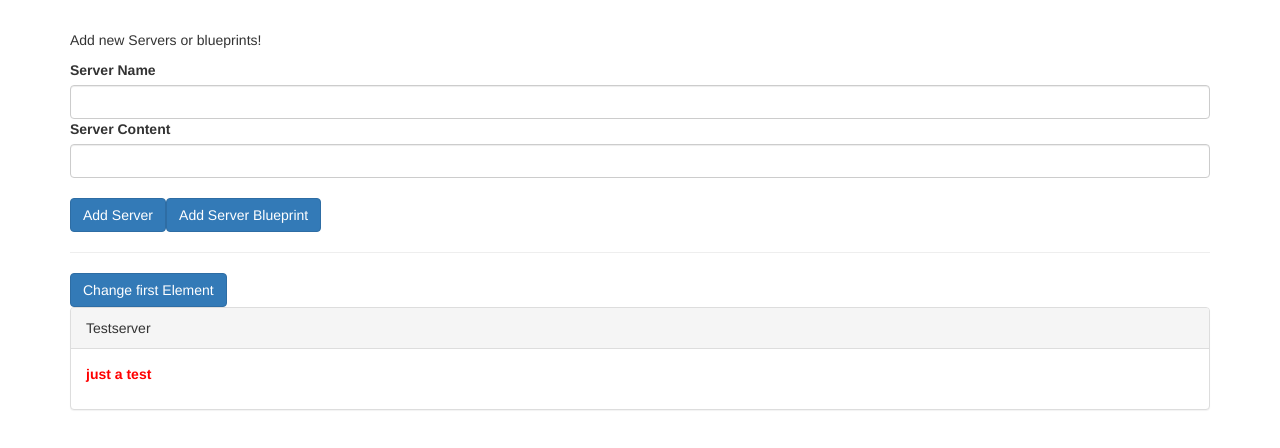
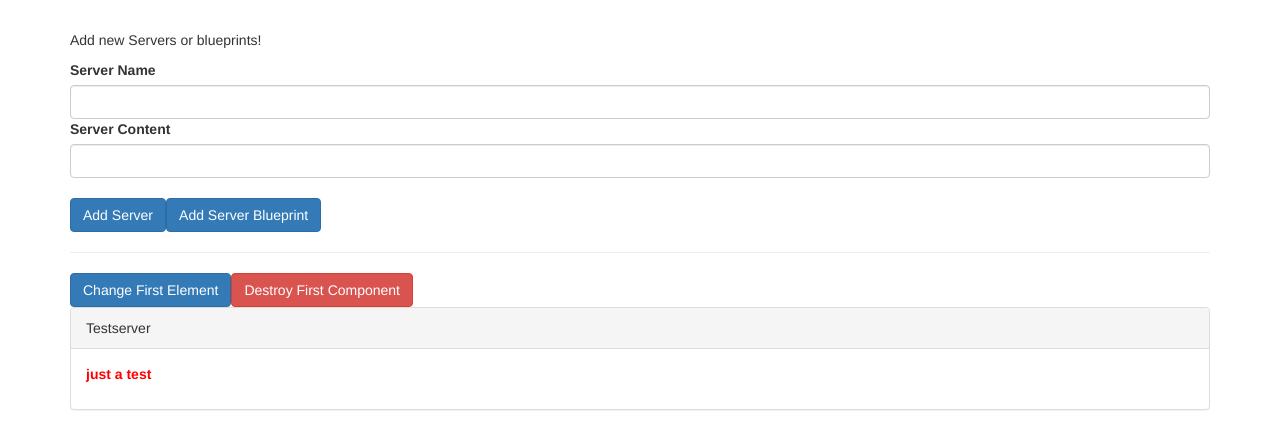
Before and after one commit to BenCook28/Udemy-Angular-Modules, an Angular app: page / in a window 1280 px wide. Shown: the top 448 px of the page. Built offline with nearby package versions, Linux system fonts and the light colour scheme.

Commit message:
Added Delete Functionality

```diff
--- a/src/app/app.component.html
+++ b/src/app/app.component.html
@@ -6,7 +6,8 @@
   <hr>
   <div class="row">
     <div class="col-xs-12">
-      <button class="btn btn-primary" (click)="onChangeFirst()">Change first Element</button>
+      <button class="btn btn-primary" (click)="onChangeFirst()">Change First Element</button>
+      <button class="btn btn-danger" (click)="onDestroyFirst()">Destroy First Component</button>
       <app-server-element
         *ngFor="let serverElement of serverElements"
         [srvElement]="serverElement"
--- a/src/app/app.component.ts
+++ b/src/app/app.component.ts
@@ -29,4 +29,8 @@ export class AppComponent {
   onChangeFirst(){
     this.serverElements[0].name = 'Changed';
   }
+
+  onDestroyFirst(){
+    this.serverElements.splice(0, 1);
+  }
 }
--- a/src/app/server-element/server-element.component.ts
+++ b/src/app/server-element/server-element.component.ts
@@ -4,7 +4,14 @@ import {
   Input,
   ViewEncapsulation,
   OnChanges,
-  SimpleChanges } from '@angular/core';
+  SimpleChanges,
+  DoCheck,
+  AfterContentInit,
+  AfterContentChecked,
+  AfterViewInit,
+  AfterViewChecked,
+  OnDestroy
+ } from '@angular/core';
 
 @Component({
   selector: 'app-server-element',
@@ -12,7 +19,16 @@ import {
   styleUrls: ['./server-element.component.css'],
   encapsulation: ViewEncapsulation.Emulated
 })
-export class ServerElementComponent implements OnInit, OnChanges {
+export class ServerElementComponent implements
+  OnInit,
+  OnChanges,
+  DoCheck,
+  AfterContentInit,
+  AfterContentChecked,
+  AfterViewInit,
+  AfterViewChecked,
+  OnDestroy
+  {
   @Input('srvElement') element: {type: string, name: string, content: string};
   @Input() name: string;
 
@@ -29,4 +45,27 @@ export class ServerElementComponent implements OnInit, OnChanges {
     console.log('ngOnInit called!');
   }
 
+  ngDoCheck() {
+    console.log('ngDoCheck called!');
+  }
+
+  ngAfterContentInit(){
+    console.log('ngAfterContentInit called!')
+  }
+
+  ngAfterContentChecked(){
+    console.log('ngAfterContentChecked called!')
+  }
+
+  ngAfterViewInit(){
+    console.log('ngAfterContentInit called!')
+  }
+
+  ngAfterViewChecked(){
+    console.log('ngAfterContentChecked called!')
+  }
+
+  ngOnDestroy(){
+    console.log('ngOnDestroy called!')
+  }
 }
```
